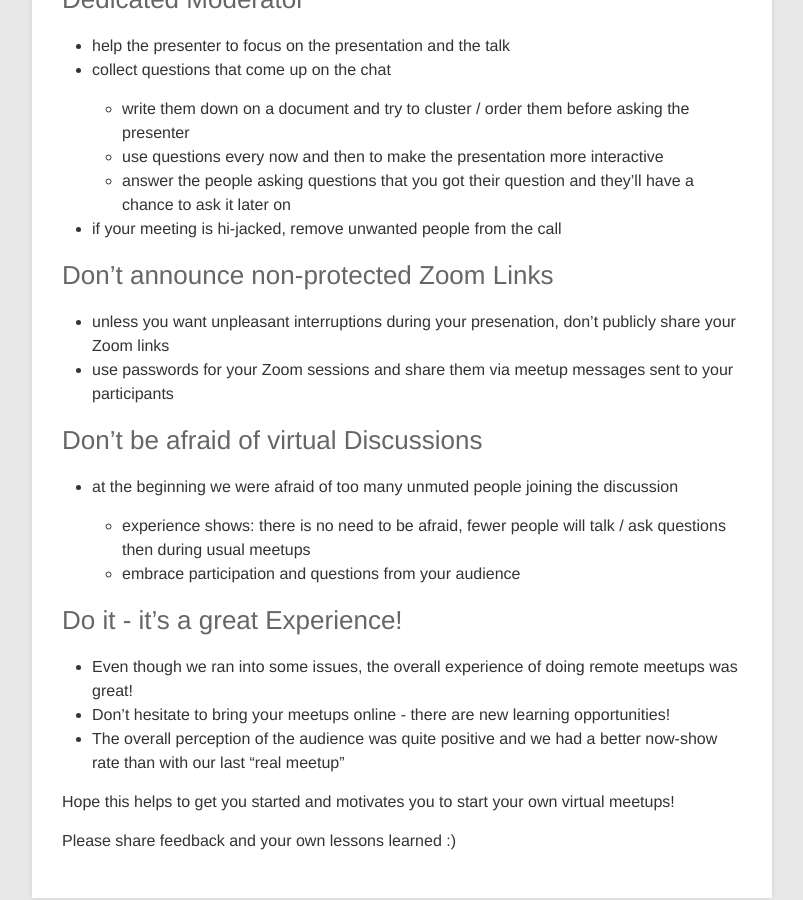
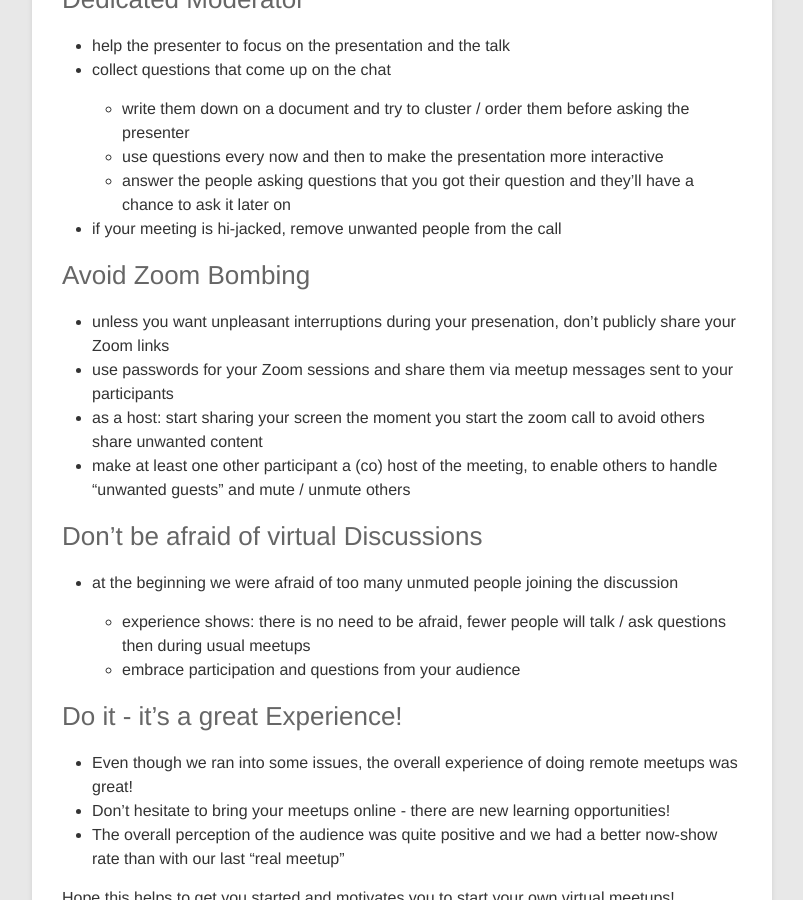
Before and after one commit to michaellihs/michaellihs.github.io, a Jekyll site: the page built from _posts/2020-04-06-remote-meetups-lessons-learned.markdown, in a window 1280 px wide and 900 px high, scrolled down 945 px. Shown: the whole window, without its empty margins (238-1041 px from the left). Built offline with Jekyll 4.4.1, drawn with Linux system fonts in a browser that asks for light colours; comment, search, counter and statistics services are not loaded; some of the changed text lies outside the part shown.

Commit message:
update date of remote meeting post

```diff
--- a/_posts/2020-04-06-remote-meetups-lessons-learned.markdown
+++ b/_posts/2020-04-06-remote-meetups-lessons-learned.markdown
@@ -42,10 +42,12 @@ During the last 3 weeks, we had 2 remote meetups from our [DevOps Stuttgart meet
 
 * if your meeting is hi-jacked, remove unwanted people from the call
 
-### Don't announce non-protected Zoom Links
+### Avoid Zoom Bombing
 
 * unless you want unpleasant interruptions during your presenation, don't publicly share your Zoom links
 * use passwords for your Zoom sessions and share them via meetup messages sent to your participants
+* as a host: start sharing your screen the moment you start the zoom call to avoid others share unwanted content
+* make at least one other participant a (co) host of the meeting, to enable others to handle "unwanted guests" and mute / unmute others
 
 ### Don't be afraid of virtual Discussions
 
```
Also changed, not shown: other parts of _posts/2020-04-06-remote-meetups-lessons-learned.markdown (+1 -1 lines).
